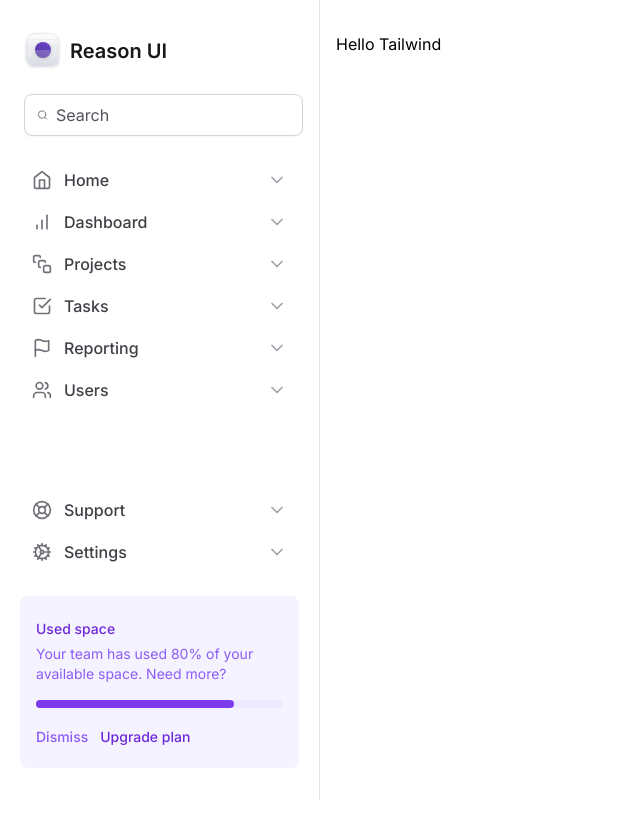
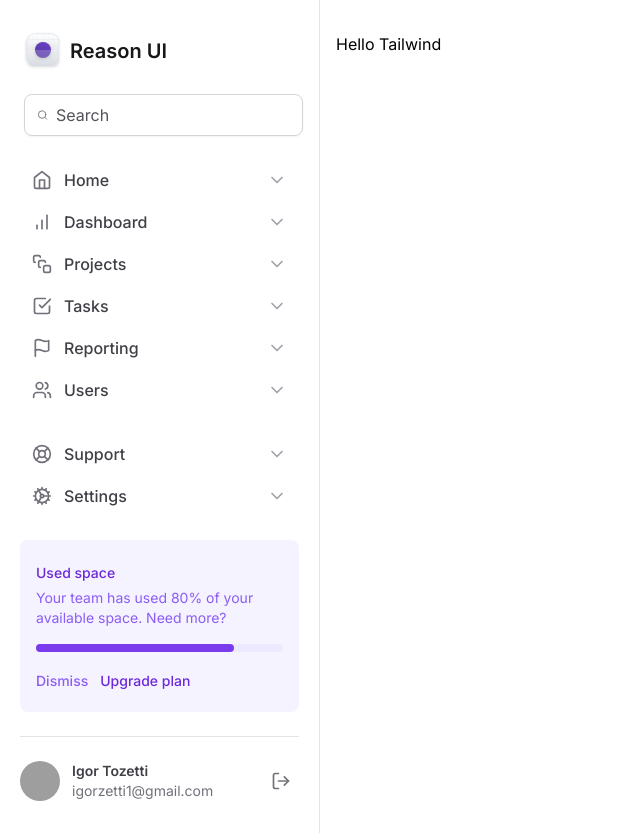
Before and after one commit to igorct1/reason-ui-tailwind, a Next.js app: page / in a window 1280 px wide. Shown: the whole page, without its empty margins (0-640 px from the left). Before the commit the page ends 800 px from the top, so only its background shows below. Built offline with nearby package versions, Linux system fonts and the light colour scheme; grey boxes are pictures that could not be loaded.

Commit message:
feat: user profile

```diff
--- /dev/null
+++ b/src/components/Profile.tsx
@@ -0,0 +1,27 @@
+import { LogOut } from 'lucide-react'
+
+export function Profile() {
+  return (
+    <div className="flex items-center gap-3">
+      <picture>
+        <img
+          src="https://github.com/igorct1.png"
+          className="h-10 w-10 rounded-full"
+          alt=""
+        />
+      </picture>
+      <div className="flex flex-col truncate">
+        <span className="text-sm font-semibold text-zinc-700">
+          Igor Tozetti
+        </span>
+        <span className="max-w-xs truncate text-sm text-zinc-500">
+          igorzetti1@gmail.com
+        </span>
+      </div>
+
+      <button type="button" className="ml-auto rounded-md p-2 hover:bg-zinc-50">
+        <LogOut className="h-5 w-5 text-zinc-500" />
+      </button>
+    </div>
+  )
+}
--- a/src/components/Sidebar/index.tsx
+++ b/src/components/Sidebar/index.tsx
@@ -3,6 +3,7 @@
 import { MainNavigation } from './MainNavigation'
 import { NavItem } from './MainNavigation/NavItem'
 import { UsedSpaceWidget } from './UsedSpaceWidget'
+import { Profile } from '../Profile'
 
 export function Sidebar() {
   return (
@@ -27,6 +28,10 @@
         </nav>
 
         <UsedSpaceWidget />
+
+        <div className="h-px bg-zinc-200" />
+
+        <Profile />
       </div>
     </aside>
   )
```
